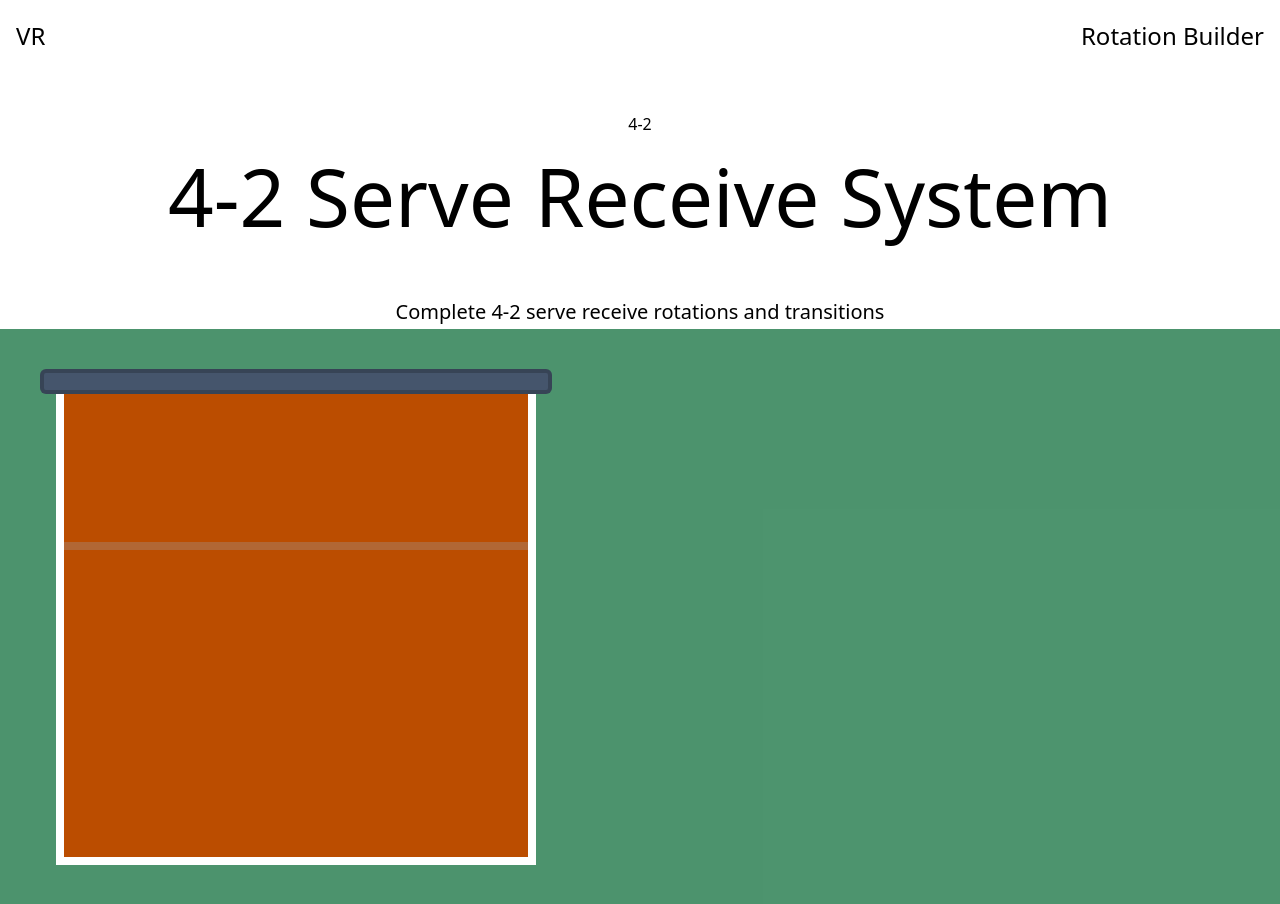
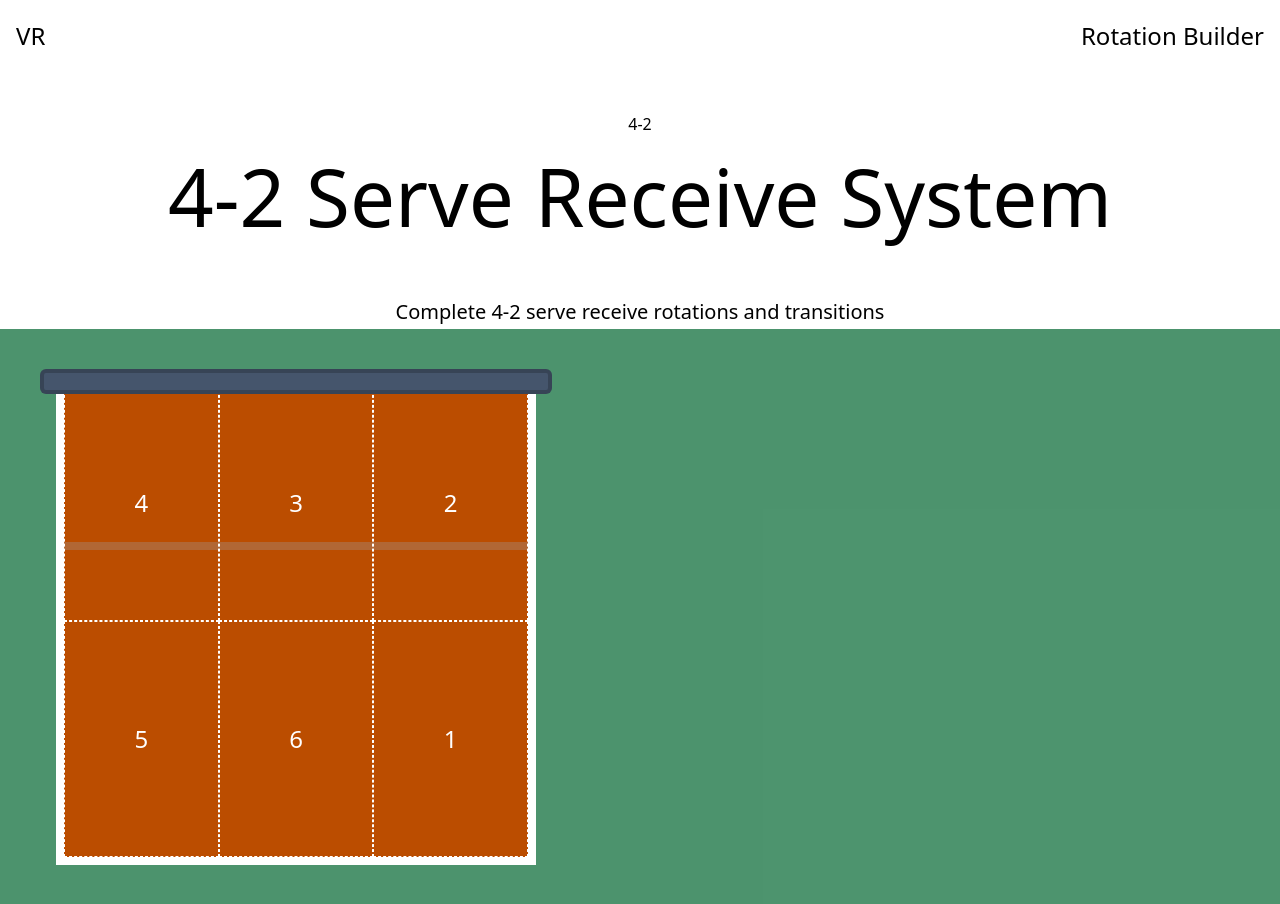
Before and after one commit to jgretton/VolleyRotations, a Next.js app: page /4-2/serve-receive in a window 1280 px wide. Shown: the top 904 px of the page. Built offline with nearby package versions, Linux system fonts and the light colour scheme.

Commit message:
Added grid lines component

```diff
--- a/app/[category]/[guide]/page.tsx
+++ b/app/[category]/[guide]/page.tsx
@@ -1,4 +1,5 @@
 import Court from "@/app/components/Court";
+import CourtGridLines from "@/app/components/CourtGridLines";
 import PageHeader from "@/app/components/PageHeader";
 import { getGuideContent } from "@/lib/content";
 import { notFound } from "next/navigation";
@@ -29,7 +30,9 @@ export default async function Page(props: PageProps) {
 
 			<section className="bg-green-800/70 p-10">
 				<div className="max-w-lg">
-					<Court></Court>
+					<Court>
+						<CourtGridLines />
+					</Court>
 				</div>
 			</section>
 		</main>
--- /dev/null
+++ b/app/components/CourtGridLines.tsx
@@ -0,0 +1,15 @@
+const positions = [4, 3, 2, 5, 6, 1];
+export default function CourtGridLines() {
+	return (
+		<div className="size-full grid grid-rows-2 grid-cols-3 relative">
+			{positions.map((item) => (
+				<div
+					key={item}
+					className="w-full h-full border border-dashed border-white flex items-center justify-center hover:bg-white/10"
+				>
+					<p className="text-white text-2xl pointer-events-none">{item}</p>
+				</div>
+			))}
+		</div>
+	);
+}
```
